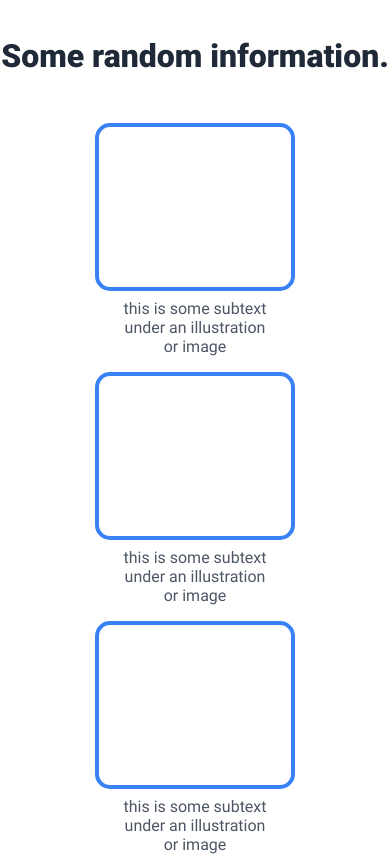
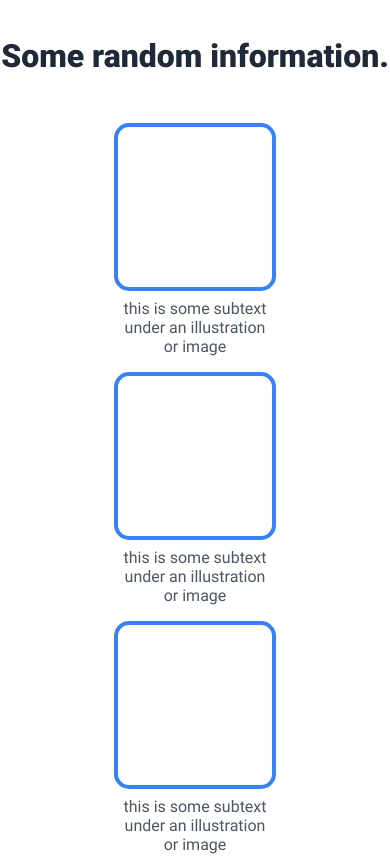
Before and after one commit to Federicodmg/Assignment-2, a plain HTML site: page index.html in a window 390 px wide. Shown: the part 760-1625 px from the top of the page. Drawn offline with Linux system fonts and the light colour scheme.

Commit message:
Width adjust

```diff
--- a/styles.css
+++ b/styles.css
@@ -218,7 +218,7 @@ figure {
         padding-block: 3em;
     }
     figure {
-        width: 12.5rem;
+        max-width: 12.5rem;
         margin-bottom: .5rem;
     }
     section div.w-40 {
```
